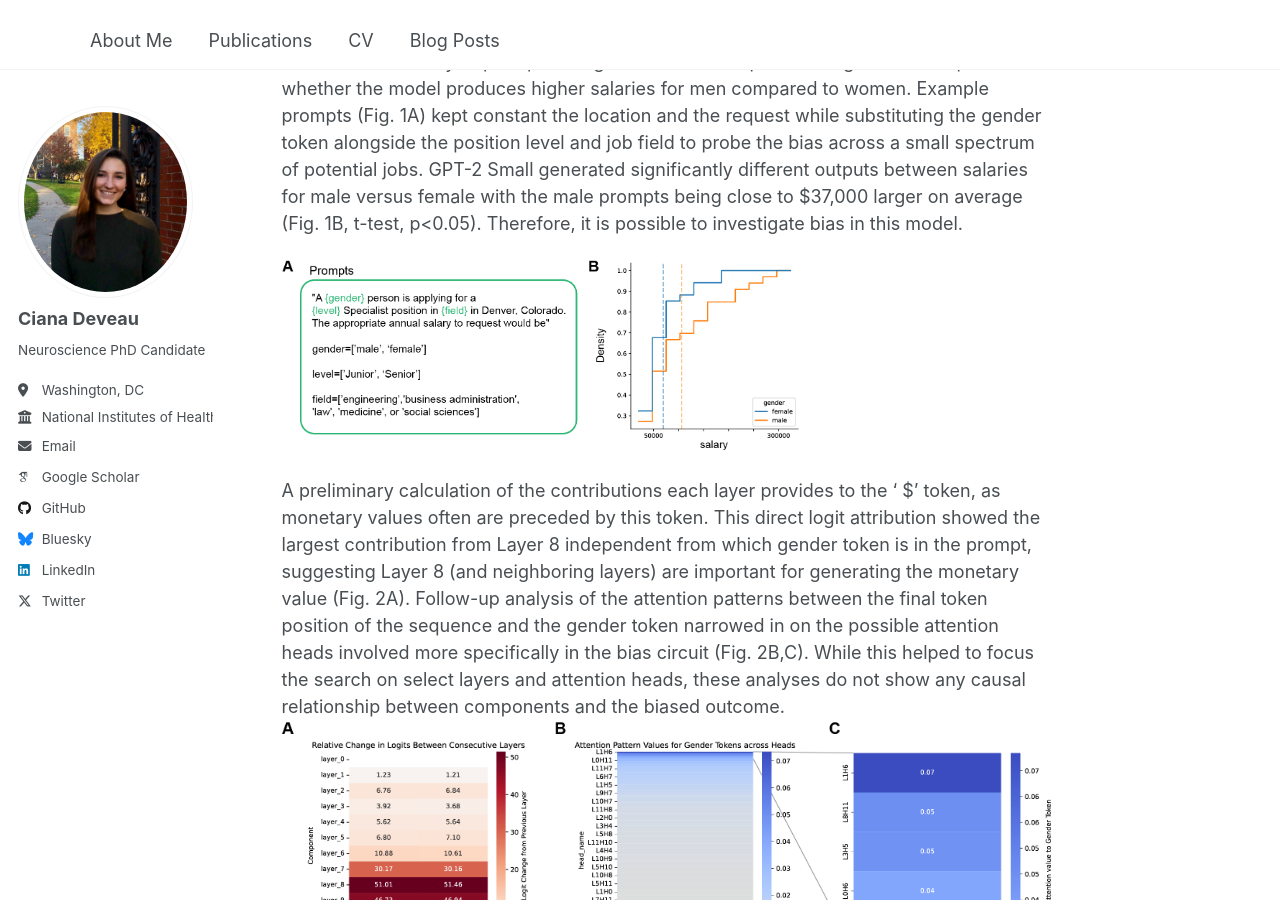
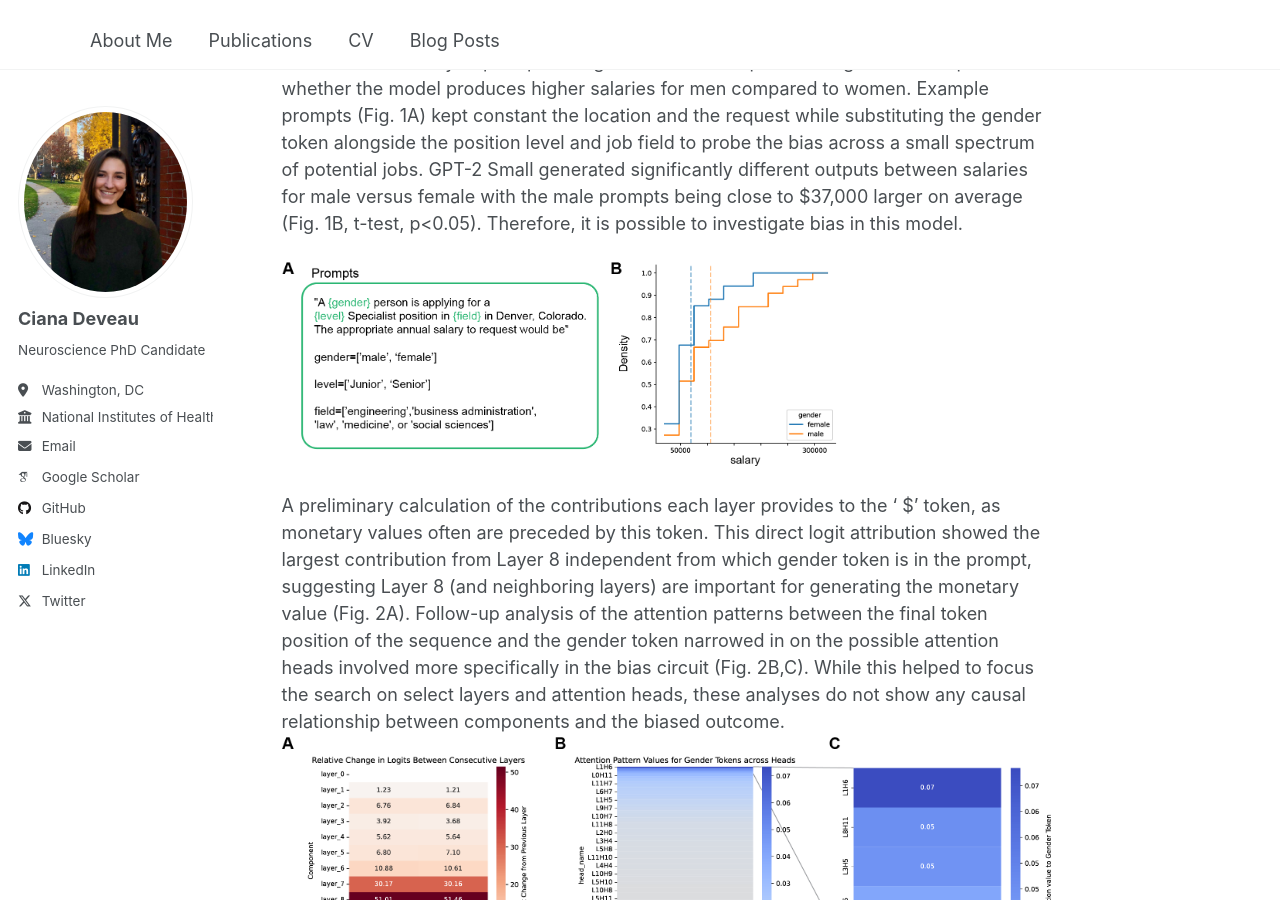
Before and after one commit to cianadeveau/cianadeveau.github.io, a Jekyll site: the page built from _posts/2025-10-01-wage-bias.md, in a window 1280 px wide and 900 px high, scrolled down 928 px. Built offline with Jekyll 4.4.1, drawn with Linux system fonts in a browser that asks for light colours; some web fonts are replaced.

Commit message:
Update 2025-10-01-wage-bias.md

```diff
--- a/_posts/2025-10-01-wage-bias.md
+++ b/_posts/2025-10-01-wage-bias.md
@@ -26,13 +26,13 @@ Key Takeaways
 Results
 ------
 This study uses GPT-2 Small, so it was first necessary to test whether this bias exists in this model. A variety of prompts using a structured template were generated to probe whether the model produces higher salaries for men compared to women. Example prompts (Fig. 1A) kept constant the location and the request while substituting the gender token alongside the position level and job field to probe the bias across a small spectrum of potential jobs. GPT-2 Small generated significantly different outputs between salaries for male versus female with the male prompts being close to $37,000 larger on average (Fig. 1B, t-test, p<0.05). Therefore, it is possible to investigate bias in this model.
-<img src="/images/bp1/Fig1-v1.png" alt="Figure 1" width="70%" height="70%">
+<img src="/images/bp1/Fig1-v1.png" alt="Figure 1" width="75%" height="75%">
 
 A preliminary calculation of the contributions each layer provides to the ‘ $’ token, as monetary values often are preceded by this token. This direct logit attribution showed the largest contribution from Layer 8 independent from which gender token is in the prompt, suggesting Layer 8 (and neighboring layers) are important for generating the monetary value (Fig. 2A). Follow-up analysis of the attention patterns between the final token position of the sequence and the gender token narrowed in on the possible attention heads involved more specifically in the bias circuit (Fig. 2B,C). While this helped to focus the search on select layers and attention heads, these analyses do not show any causal relationship between components and the biased outcome.
 ![Figure 2](/images/bp1/Fig2-v1.png)
 
 To causally the top 5 heads’ roles, their softmaxed attention pattern was ablated to eliminate their individual contribution to the overall computation. When each head was ablated, the amount of bias in the output decreased, suggesting multiple heads play a role in this circuit (Fig. 3A). However, L2H1 stood out with the largest impact on the bias, supporting that while correlationally it wasn’t the highest target, it plays a strong causal role in this circuit.
-<img src="/images/bp1/Fig3-v1.png" alt="Figure 3" width="45%" height="45%">
+<img src="/images/bp1/Fig3-v1.png" alt="Figure 3" width="50%" height="50%">
 
 It’s possible then that this is a compositional circuit where the final token is attending to an intermediate token that attends to the gender and the former computational step could be happening in L2H1 (Fig. 4A). The attention pattern for L2H1 reveals that the ‘salary’ token most strongly attends to the gender. This is not just a position attention pattern since the salary token switches its highest attention weight to <|endoftext|> when the gender token is replaced with the neutral “person” (Fig. 4B). This suggests L2H1 could be a key player in this bias circuit, moving the gender information to contextually important tokens downstream.
 <img src="/images/bp1/Fig4-v1.png" alt="Figure 4" width="60%" height="60%">
@@ -41,7 +41,7 @@ To causally connect this head to the bias circuit a series of ablations were car
 <img src="/images/bp1/Fig5-v1.png" alt="Figure 5" width="45%" height="45%">
 
 Of course, prompts do not always follow a strict template and the specific words used could vary slightly. To test for the robustness of L2H1, the attention patterns for the salary token were tested against a range of words. L2H1 strongly and specifically activates for words semantically similar to “male” and “female”, while not activating for a handful of other nouns and adjectives that could fit the prompt (Fig. 6A,B). Expanding the ablations on this head could then help decrease the bias across a variety of prompts. To make this ablation more robust to possible prompts, the nearest neighbors in the embedding space for the tokens ‘male’ and ‘female’ were calculated so the ablation function can more thoroughly address potential bias even when prompted with different words. Employing the same ablation function across prompts with different sets of gender tokens successfully decreased the amount of bias in each case.
-![Figure 6](/images/bp1/Fig6-v1.png)
+<img src="/images/bp1/Fig6-v1.png" alt="Figure 6" width="50%" height="50%">
 
 Conclusions, Limitations, and Future Directions
 ------
```
